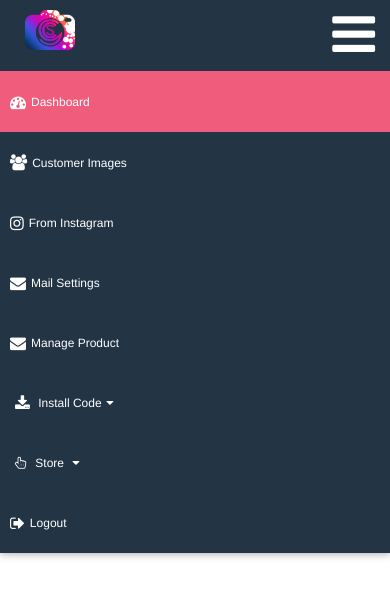
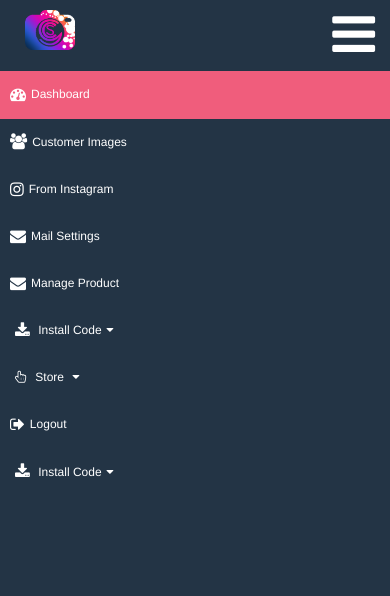
Before and after one commit to ShahReema/Picks42.github.io, a plain HTML site: page simply/public_html/menu.html in a window 390 px wide. Both pictures are taken after a click on the element 353 px from the left and 35 px from the top of the page. Drawn offline with Linux system fonts and the light colour scheme.

Commit message:
navbar dropdown issue solved, navbar anchor tag click issue solved, navbar mobile position fixed issue solved -PK

```diff
--- a/simply/public_html/js/simply.js
+++ b/simply/public_html/js/simply.js
@@ -54,6 +54,7 @@ $(document).ready(function () {
 
     $(".menu_wrapper .close_btn").click(function () {
         $(".menu_wrapper .main_menu").slideToggle();
+        $(".nav_fixed").toggleClass("fix_nav_height");
     });
     $(".hover_effect").attr("data-hover", "true");
 
--- a/simply/public_html/menu.html
+++ b/simply/public_html/menu.html
@@ -14,7 +14,7 @@ and open the template in the editor.
         <link href="css/style.css" rel="stylesheet" type="text/css"/>
     </head>
     <body>
-        <nav>
+        <nav class="nav_fixed">
             <div class="menu_wrapper">
                 <div class="brand_name">
                     <img src="images/logo.png">
@@ -44,6 +44,14 @@ and open the template in the editor.
                             </ul>
                         </li>
                         <li><a href="logout.php"><i class="fa fa-sign-out  fa-lg"></i>Logout</a></li>
+                        <li><a><i class="fa fa-download fa-lg "></i> Install Code</a>
+                            <ul class="drop_down_click">
+                                <li><a href="">Test</a></li>
+                                <li><a href="">Test 2</a></li>
+                                <li><a href="">Test 3</a></li>
+                                <li><a href="">Test 4</a></li>
+                            </ul>
+                        </li>
                     </ul>
                 </div>
 
--- a/simply/public_html/scss/_drop-downs.scss
+++ b/simply/public_html/scss/_drop-downs.scss
@@ -32,7 +32,9 @@ and open the template in the editor.
     }
     .drop_down_click,.drop_down_hover{
         display: none;
-        position: absolute;
+        @media(min-width:1025px){
+            position: absolute;
+        }
         background: #fafafa;
         border: 1px solid #ddd;
         z-index: 100;
--- a/simply/public_html/scss/_navbar.scss
+++ b/simply/public_html/scss/_navbar.scss
@@ -21,15 +21,22 @@ nav{
     box-shadow: 0 2px 5px 0 rgba(0,0,0,0.16),0 2px 10px 0 rgba(0,0,0,0.12);
     background: $navbar_background;
     @media(max-width:1024px){
-        position:fixed;
+        position:absolute;
+        top:0;
+        z-index: 9999;
+        overflow: auto;
         width:100%;
     }
 }
 .nav_fixed{
     position: fixed;
     width:100%;
-    z-index: 1;
+    z-index: 9999;
+    &.fix_nav_height{
+        height: 100%;
+    }
 }
+
 .menu_wrapper{
     @media(min-width:1025px){
         display:table;
@@ -90,12 +97,13 @@ nav{
                     display: list-item;
                     text-align: left;
                     margin-left:0px;
+                    padding:0 !important;
                 }
                 position: relative;
                 transition: .5s all;
                 display: inline-block;
                 vertical-align: middle;
-                padding:20px 15px;
+
                 cursor: pointer;
                 margin-left:-4px;
                 color:$navbar_font_color;
@@ -107,6 +115,13 @@ nav{
                 }
                 &:hover{
                     background-color: $navbar_hover;
+                }
+                >a{
+                    @media(max-width:1024px){
+                        padding:15px 10px;
+                    }
+                    padding:20px 15px;
+                    display:block;
                 }
                 a{
                     text-decoration: none;
@@ -140,7 +155,10 @@ nav{
                     display: list-item;
                     margin-left: 0;
                     a{
-
+                        @media(max-width:1024px){
+                            padding:10px;
+                        }
+                        padding:0;
                     }
                 }
             }
```
Also changed, not shown: simply/public_html/css/simply.css, 1 other file.
